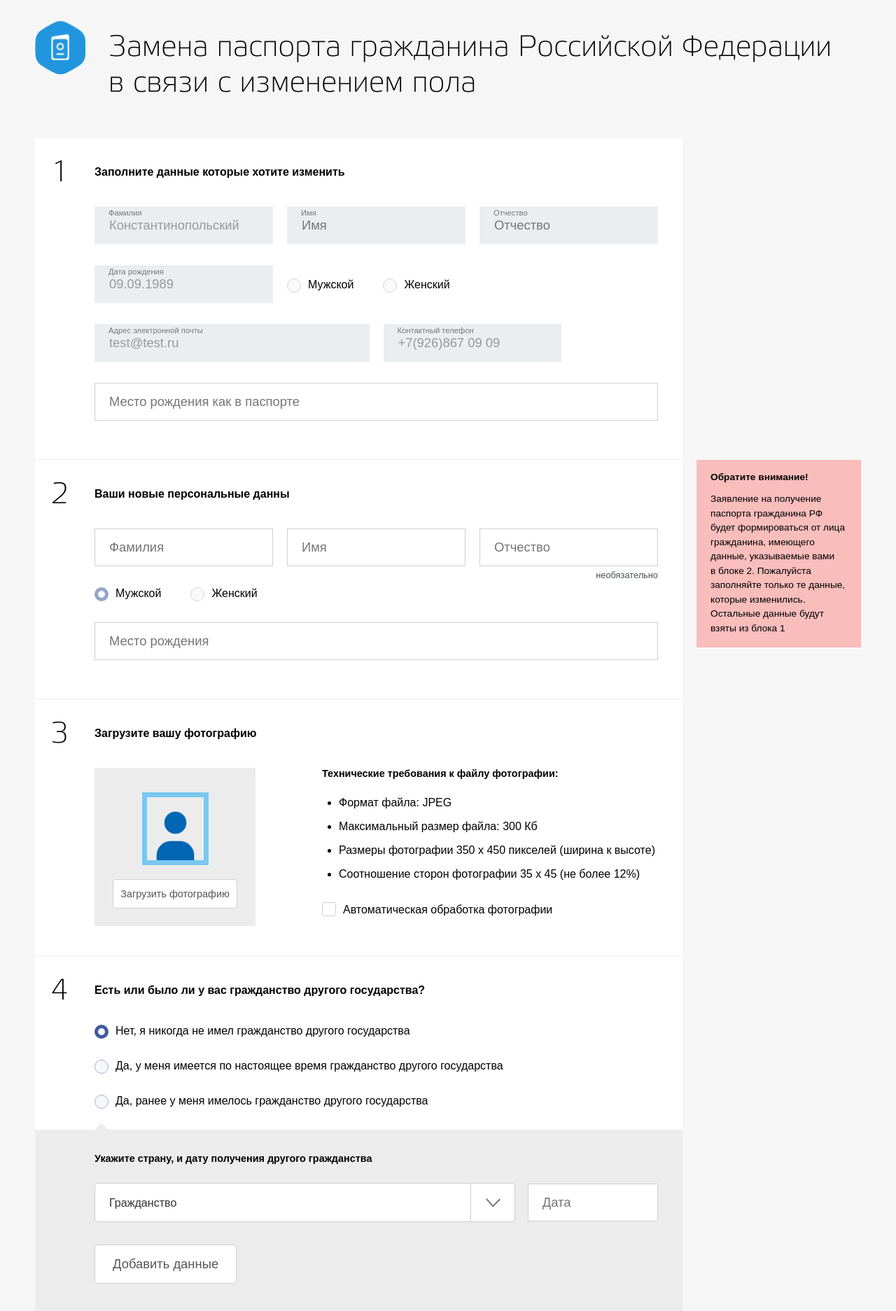
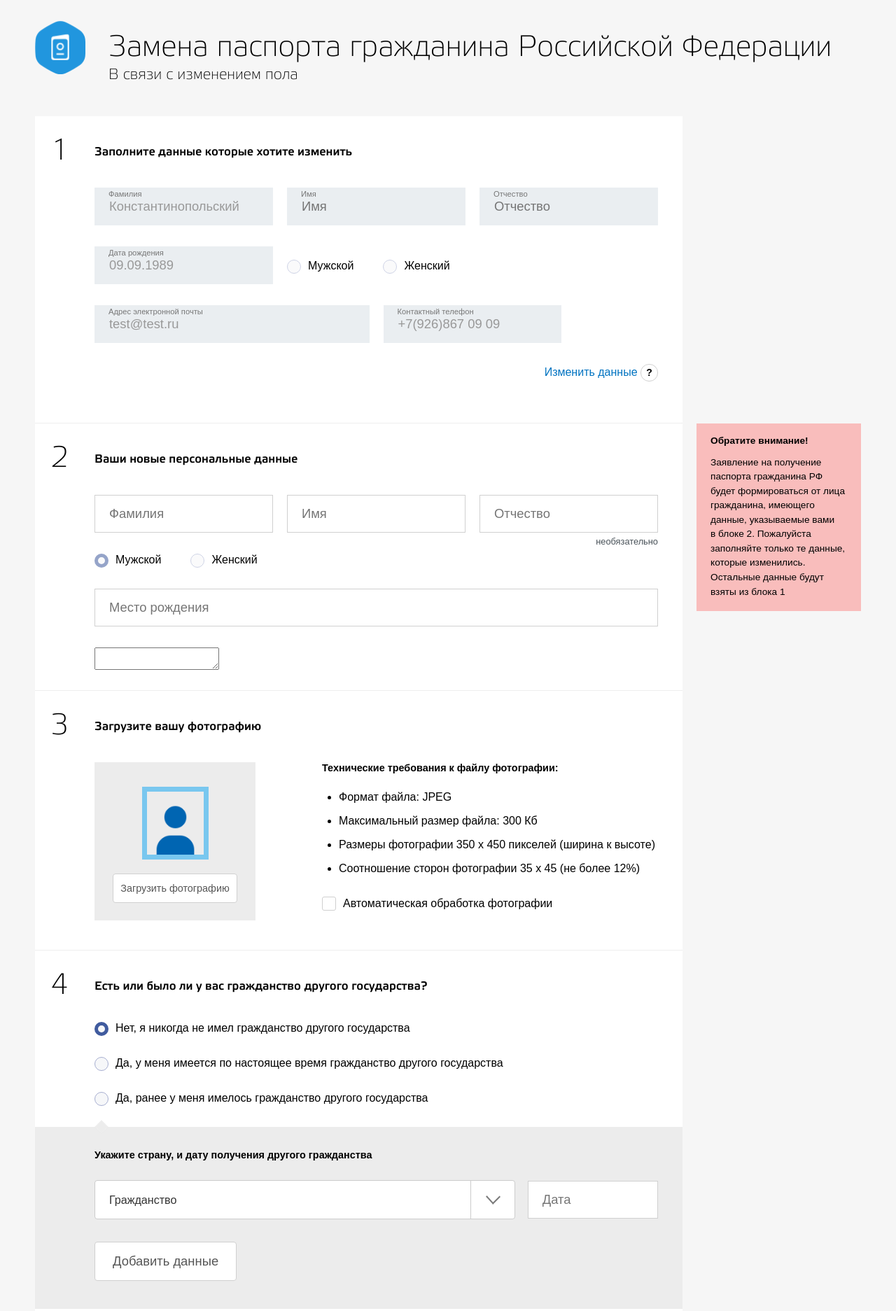
Before and after one commit to bestAIC/EPGU, a PHP site: page /zamena_psporta_pol.html in a window 1280 px wide. Shown: the part 122-1995 px from the top of the page at 70% size. Run offline with PHP 8.4, Linux system fonts and the light colour scheme.

Commit message:
Замена паспорта - пол
Signed-off-by: Phys <phys@aic.ru>

```diff
--- a/css/main.css
+++ b/css/main.css
@@ -373,7 +373,12 @@ float: right;
 
 #content .title H1 {
   font:265% 'etelka_thinregular';
-  margin:0.3em 0 0.3em 0;
+  margin:0.3em 0 0 0;
+}
+
+#content .title H2 {
+  font:135% 'etelka_thinregular';
+  margin:0 0 0.3em 0;
 }
 
 #content .info_column {
@@ -428,6 +433,9 @@ float: right;
   line-height:1em;
   padding:20px;
   display:none;
+  min-width:195px;
+  text-align:left;
+  font:100% 'Arial', 'Helvetica', 'sans-serif';
 }
 
 #content .q DIV:before {
@@ -459,7 +467,7 @@ float: right;
 
 .main FIELDSET H3 {
   margin:15px 0 40px 0;
-  font-size:100%;
+  font:105% 'etelka_mediumregular';
 }
 
 
@@ -479,6 +487,21 @@ float: right;
   display:inline-block;
   position:relative;
   margin:0 0 30px 0;
+}
+
+.wrapper.skew {
+  padding:0 20px 0 20px;
+}
+
+.wrapper.skew LABEL {
+  display:inline-block;
+}
+
+.wrapper.skew .jq-checkbox,
+.wrapper.skew .jq-radio {
+  position:absolute!important;
+  left:0;
+  top:0;
 }
 
 .wrapper .not {
@@ -952,7 +975,6 @@ H4 {
 .zamena_pasporta_pol #content .main .group_12 {
   margin:0 0 40px 0;
 }
-
 
 /*Field & Button*/
 INPUT {
--- a/js/main.js
+++ b/js/main.js
@@ -136,6 +136,10 @@ function PlaceSmall() {
 
   lock_phs = 0;
 
+  $('em.wrapper input').focus(function(){
+    lock_phs = 0;
+  });
+
   $('em.wrapper input').keyup(function(){
 
       var phs = $(this).attr('placeholder');
--- a/zamena_psporta_pol.html
+++ b/zamena_psporta_pol.html
@@ -48,7 +48,8 @@
 
       <div id="content">
         <div class="title">
-          <img src="img/ico_passport.png" alt=""/><h1>Замена паспорта гражданина Российской Федерации в&nbsp;связи с&nbsp;изменением пола</h1>
+          <img src="img/ico_passport.png" alt=""/><h1>Замена паспорта гражданина Российской Федерации</h1>
+          <h2>В&nbsp;связи с&nbsp;изменением пола<h2/>
         </div>
 
 
@@ -68,7 +69,16 @@
             <em class="wrapper l_50"><input type="text" placeholder="Адрес электронной почты" class="big" value="test@test.ru" disabled="disabled"/>
             </em><em class="wrapper l_33"><input type="text" placeholder="Контактный телефон" class="big" value="+7(926)867 09 09" disabled="disabled"/></em><br/>
 
-            <em class="wrapper l_100"><input type="text" placeholder="Место рождения как в паспорте" class="big" /></em>
+            <em class="wrapper l_100">
+              <span class="fr"><a href="#">Изменить данные</a>
+                <i class="q">?
+                <div class="bg_c3">
+                  <p>Изменение личных данных будет происходить в личном кабинете.</p>
+                </div></i>
+              </span>
+            </em>
+
+
           </fieldset>
 
           <fieldset class="group_2">
@@ -82,7 +92,7 @@
             </ul>
             <span class="point_num">2</span>
 
-            <h3>Ваши новые персональные данны</h3>
+            <h3>Ваши новые персональные данные</h3>
             <em class="wrapper l_33"><input type="text" placeholder="Фамилия" class="big" />
             </em><em class="wrapper l_33"><input type="text" placeholder="Имя" class="big" />
             </em><em class="wrapper l_33"><input type="text" placeholder="Отчество" class="big" /><i class="not">необязательно</i></em><br/>
@@ -90,7 +100,10 @@
             <em class="wrapper l_16"><input type="radio" checked="checked" name="sex" disabled="disabled" /><label>Мужской</label>
             </em><em class="wrapper l_16"><input type="radio" name="sex" disabled="disabled" /><label>Женский</label></em><br/>
 
-            <em class="wrapper l_100"><input type="text" placeholder="Место рождения" class="big" /></em>
+            <em class="wrapper l_100"><input type="text" placeholder="Место рождения" class="big" /></em><br/>
+
+            <textarea placeholder="строка">
+            </textarea>
           </fieldset>
 
           <fieldset class="group_3">
@@ -283,7 +296,13 @@
 
             <h3>Для подачи заявления необходимо выбрать отделение УФМС</h3>
 
-            <em class="wrapper l_100"><input type="text" placeholder="Выберите ваше местоположение" class="big" /></em><br/>
+            <em class="wrapper l_100">
+              <select>
+                <option>УФМС №23</option>
+                <option>УФМС №15</option>
+                <option>УФМС №4</option>
+              </select>
+            </em><br/>
 
             <div class="fields_cover clear">
 
@@ -310,7 +329,7 @@
 
             <em class="wrapper l_100"><input type="checkbox" checked="checked" /><label>Согласен на обработку персональных данных</label></em>
 
-            <em class="wrapper l_100"><input type="checkbox" checked="checked" /><label>Об ответственности за предоставление заведомо ложных сведений,
+            <em class="wrapper skew l_100"><input type="checkbox" checked="checked" /><label>Об ответственности за предоставление заведомо ложных сведений,
              либо подложных документов, в&nbsp;соответствии с&nbsp;законодательством Российской Федерации предупрежден</label></em>
 
           </fieldset>
```
